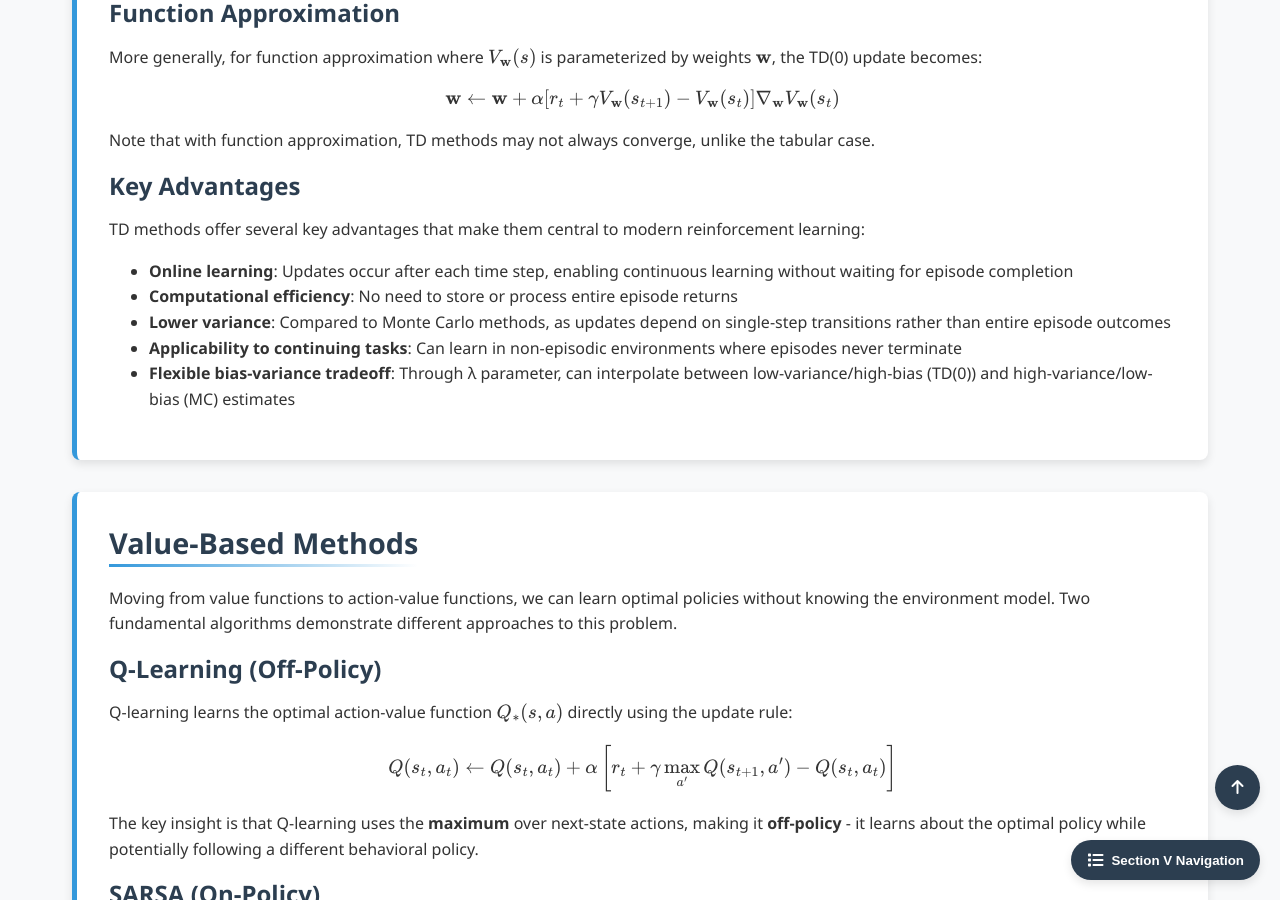
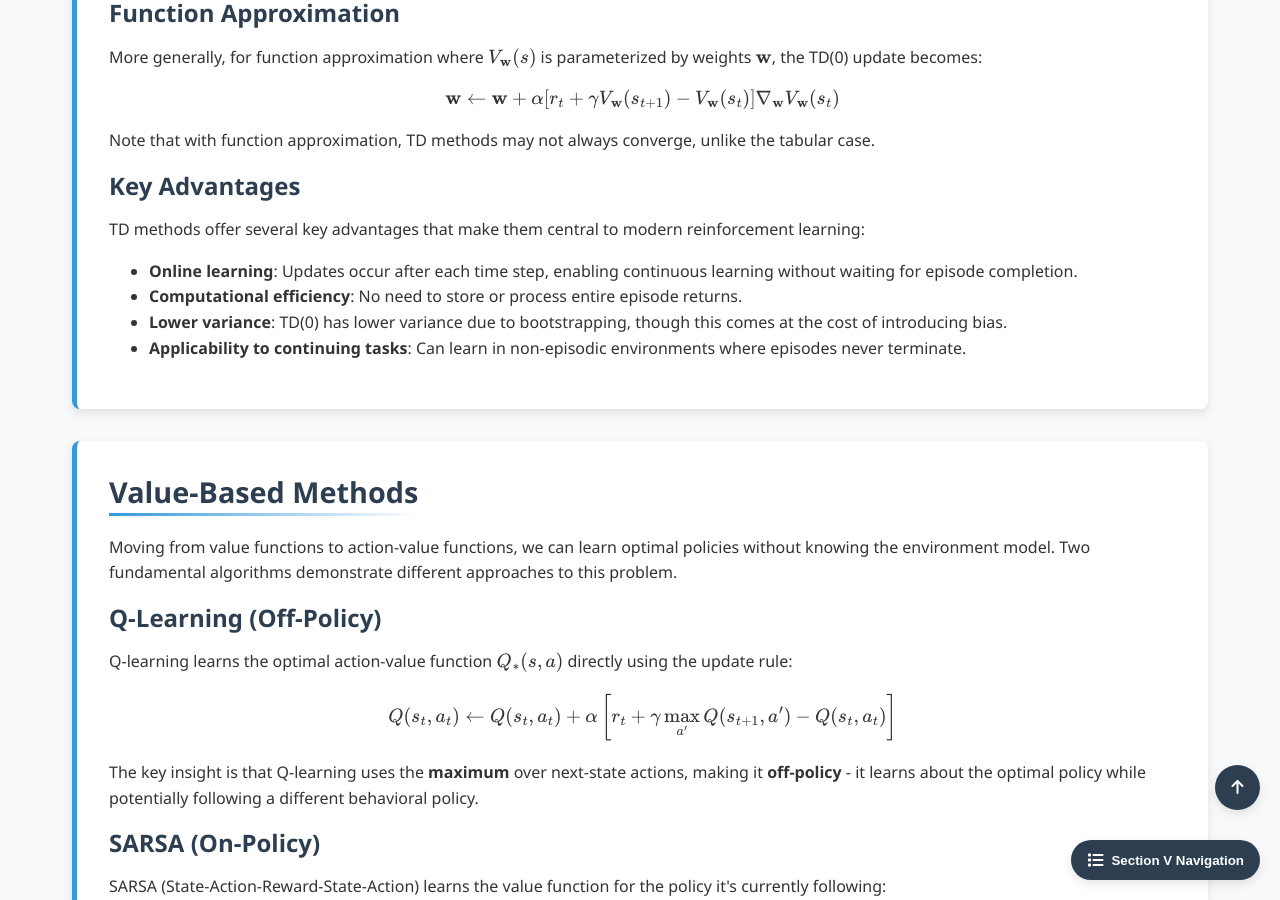
Before and after one commit to Yusukey01/yusukey01.github.io, a Jekyll site: the page built from Mathematics/Machine_learning/intro_RL.html, in a window 1280 px wide and 900 px high, scrolled down 12949 px. Built offline with Jekyll 4.4.1, drawn with Linux system fonts in a browser that asks for light colours.

Commit message:
update RL section

```diff
--- a/Mathematics/Machine_learning/intro_RL.html
+++ b/Mathematics/Machine_learning/intro_RL.html
@@ -801,11 +801,10 @@ uses_python: false
                 <p>
                     TD methods offer several key advantages that make them central to modern reinforcement learning:
                     <ul style="padding-left: 40px;">
-                    <li><strong>Online learning</strong>: Updates occur after each time step, enabling continuous learning without waiting for episode completion</li>
-                    <li><strong>Computational efficiency</strong>: No need to store or process entire episode returns</li>
-                    <li><strong>Lower variance</strong>: Compared to Monte Carlo methods, as updates depend on single-step transitions rather than entire episode outcomes</li>
-                    <li><strong>Applicability to continuing tasks</strong>: Can learn in non-episodic environments where episodes never terminate</li>
-                    <li><strong>Flexible bias-variance tradeoff</strong>: Through λ parameter, can interpolate between low-variance/high-bias (TD(0)) and high-variance/low-bias (MC) estimates</li>
+                    <li><strong>Online learning</strong>: Updates occur after each time step, enabling continuous learning without waiting for episode completion.</li>
+                    <li><strong>Computational efficiency</strong>: No need to store or process entire episode returns.</li>
+                    <li><strong>Lower variance</strong>: TD(0) has lower variance due to bootstrapping, though this comes at the cost of introducing bias.</li>
+                    <li><strong>Applicability to continuing tasks</strong>: Can learn in non-episodic environments where episodes never terminate.</li>
                     </ul>
                 </p>
 
```
